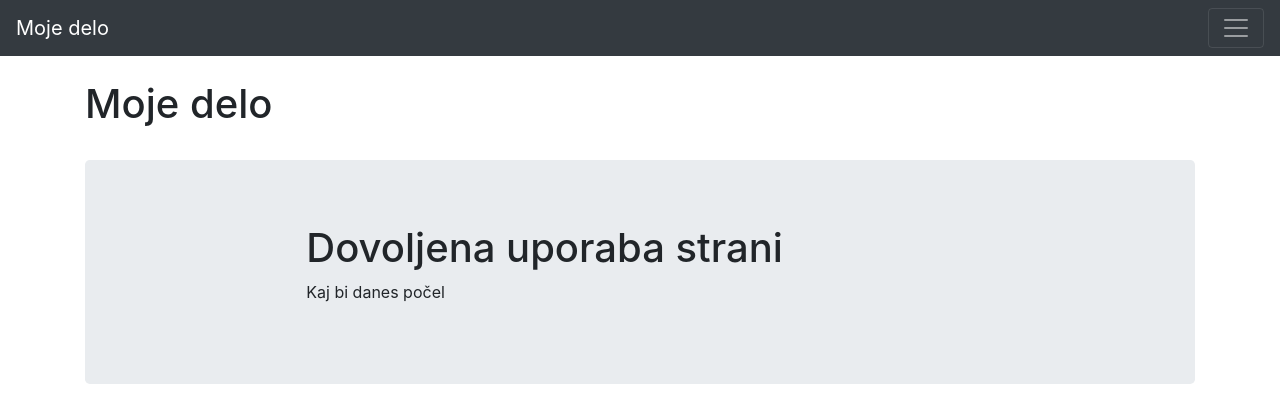
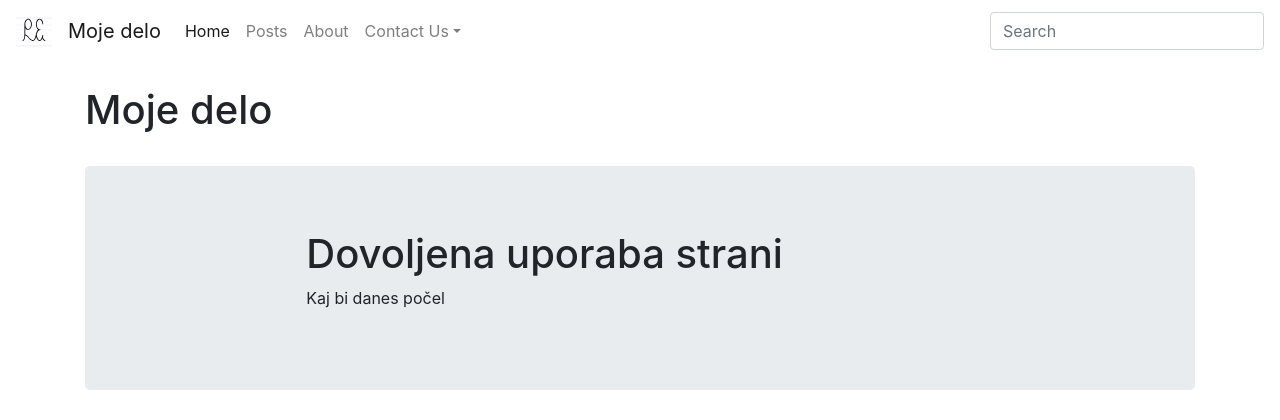
Before and after one commit to janlebar/hanyman-connect, a Flask app: page /about in a window 1280 px wide. Shown: the top 420 px of the page. Run offline with Flask 2, Linux system fonts and the light colour scheme; some libraries are stand-ins or nearby versions.

Commit message:
logo added bootstrap design update base change base for apply added

```diff
--- a/templates/base.html
+++ b/templates/base.html
@@ -12,7 +12,10 @@
 
 <body>
 
-    <nav class="navbar navbar-dark bg-dark">
+    <nav class="navbar navbar-expand-lg navbar-light bg-white">
+        <a class="navbar-brand" href="#">
+            <img src="/static/images/logo.svg" alt="..." height="36">
+          </a>
         <a class="navbar-brand" href="/">Moje delo</a>
         <button class="navbar-toggler" type="button" data-toggle="collapse" data-target="#navbarsExample01"
             aria-controls="navbarsExample01" aria-expanded="false" aria-label="Toggle navigation">
```
Also changed, not shown: app.py (+13 -0 lines), static/images/logo.svg (added).
